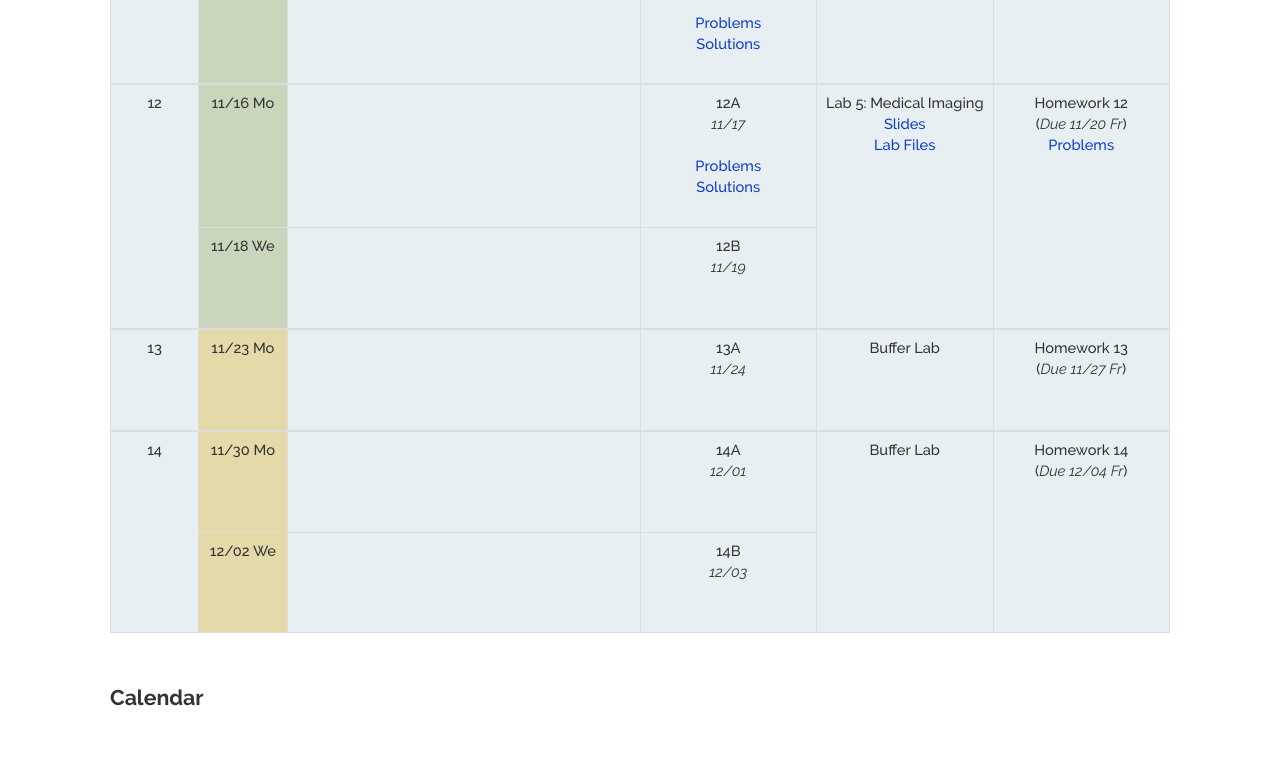
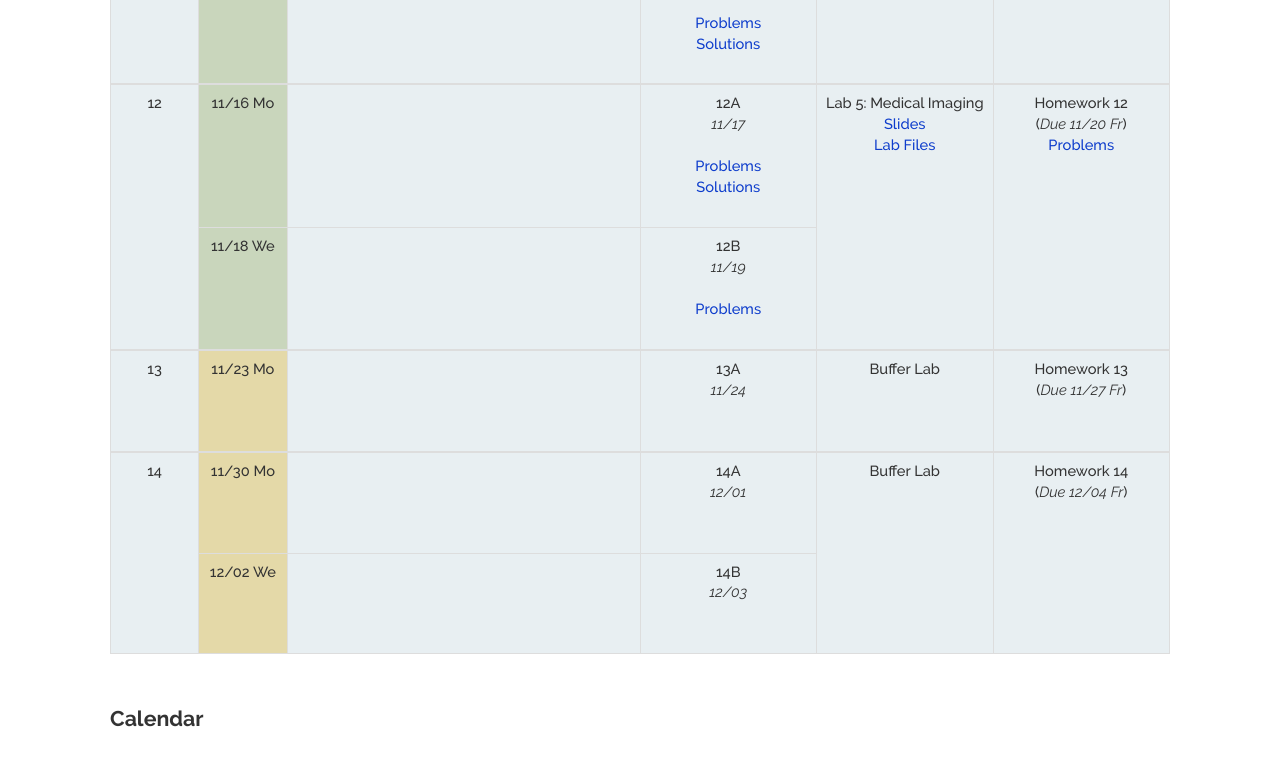
Before and after one commit to alokthakrar/fa26-www, a plain HTML site: page index.html in a window 1280 px wide. Shown: the part 3788-4554 px from the top of the page. Drawn offline with nearby package versions, Linux system fonts and the light colour scheme; grey boxes are pictures that could not be loaded.

Commit message:
Publish Dis 12B
Co-Authored-By: Claude Opus 5.5 <noreply@anthropic.com>

```diff
--- a/index.html
+++ b/index.html
@@ -1600,6 +1600,7 @@ function showFontChange(f, prev) {
               <br/>
 
               <br/>
+                <a rel="noopener noreferrer" target="_blank" href="discussion/dis12B.pdf">Problems</a> <br>
 <!--              -->
                                           <br/>
 <!--              -->
```
Also changed, not shown: 1 other file.
